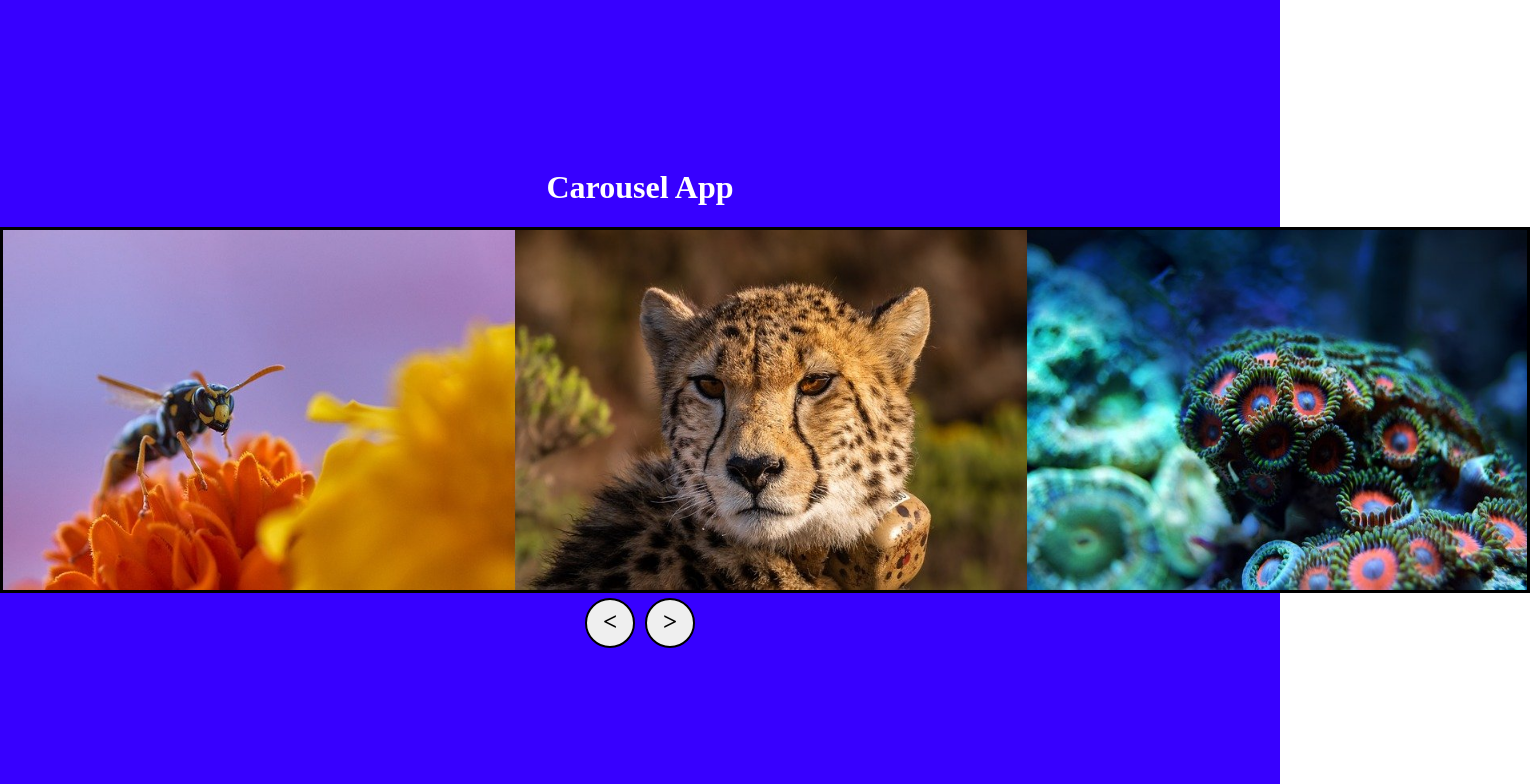
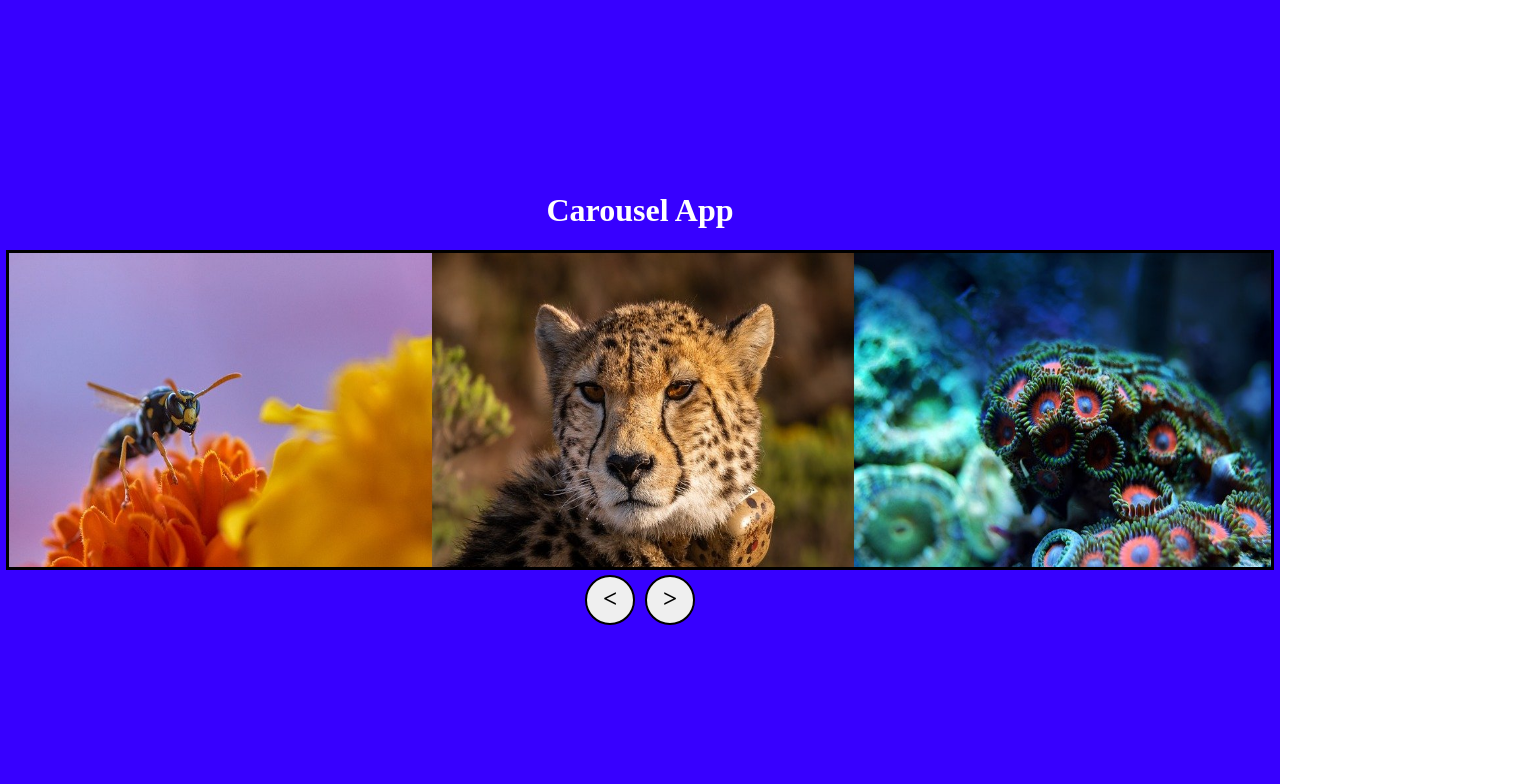
Before and after one commit to zhenyamarinovich/carousel-app, a React app: page / in a window 1280 px wide. Shown: the top 784 px of the page, 1530 px wide, since content can reach past the window. Built offline with nearby package versions, Linux system fonts and the light colour scheme.

Commit message:
feat: add infinite option

```diff
--- a/src/components/Carousel/Carousel.css
+++ b/src/components/Carousel/Carousel.css
@@ -1,50 +1,6 @@
-/* img {
-    width: 400px;
-    height: 270px;
-    padding: 10px;
-}
-
-.carousel-container {
-    display: flex;
-    flex-direction: column;
-    align-items: center;
-}
-
 .carousel {
-    width: 120px;
-    height: 270px;
-    margin-bottom: 10px;
-    overflow: hidden;
-    background-color:rgb(240, 240, 240);
-}
-
-.carousel-row {
-    width: 2400px;
-    height: 270px;
-    display: flex;
-    position: relative;
-    left: 0;
-    transition: all ease 0.7s;
-}
-
-.prev-image, .next-image{
-    width: 50px;
-    height: 50px;
-    margin: 5px;
-    border: 2px solid black;
-    border-radius: 50%;
-    font-size: 25px;
-    font-weight: 700;
-}
-
-.prev-image:hover, .next-image:hover{
-    cursor: pointer;
-    background-color: gray;
-} */
-
-.carousel {
-    width: 1530px;
-    height: 366px;
+    width: 99vw;
+    height: 25vw;
     border: 3px solid black;
     margin: 0 auto;
     position: relative;
@@ -52,8 +8,8 @@
 }
 
 .carousel-item {
-    width: 512px;
-    height: 360px;
+    width: 33vw;
+    height: 25vw;
     position:absolute;
     left:0;
     right: 0;
@@ -68,8 +24,14 @@
     border-radius: 50%;
     font-size: 25px;
     font-weight: 700;
+    user-select: none;
 }
 .prev-image:hover, .next-image:hover{
     cursor: pointer;
-    background-color: gray;
+    background-color: rgb(183, 2, 255);
 }
+
+.disable {
+    background-color: rgb(61, 2, 85);
+    pointer-events: none;
+}
--- a/src/components/Carousel/Carousel.js
+++ b/src/components/Carousel/Carousel.js
@@ -12,7 +12,6 @@ const Carousel = () => {
   const elements = [
     cheetahImage,
     coralImage,
-    geeseImage,
     geeseImage,
     hikingImage,
     orchidsImage,
@@ -32,42 +31,32 @@ const Carousel = () => {
     <img
       key={element.index}
       src={elements[element.index]}
-      style={{ left: `${element.offset * 512}px` }}
+      style={{ left: `${element.offset * 33}vw` }}
       alt={`${elements[element.index]}`}
       className="carousel-item"
     />
   ));
 
-  const next = () => {
+
+  const next = (e) => {
+    e.target.classList.toggle("disable");
     let mass = [...data];
     mass.forEach((element) => {
       element.offset -= 1;
     });
+    let index = mass[mass.length-1].index + 1;
+    if( index === 6) {
+      index = 0;
+    }
+    mass.push({ offset: mass[mass.length-1].offset+1, index: index});
     setElements(mass);
-    /*setElements([
-      { offset: currentOffset - 1, index: elements.length - 1 },
-      { offset: currentOffset, index: 0 },
-      { offset: currentOffset + 1, index: 1 },
-      { offset: currentOffset + 2, index: 2 },
-    ]); */
     setTimeout(() => {
-      let mass1 = [...data];
-      mass1.forEach((element) => {
-        if (index === 6) {
-          element.index = 0;
-        } else {
-          element.index += 1;
-        }
-      });
-      console.log(data);
-      setElements(mass1);
-      console.log(data);
-      /* setElements([
-        { offset: currentOffset, index: 0 },
-        { offset: currentOffset + 1, index: 1 },
-        { offset: currentOffset + 2, index: 2 },
-        { offset: currentOffset + 3, index: 3 },
-      ]); */
+      setElements((elem) => {
+        let mass1 = elem.slice();
+        mass1.splice(0,1);
+        return mass1;
+      })
+      e.target.classList.toggle("disable");
     }, 1000);
   };
 
@@ -75,55 +64,15 @@ const Carousel = () => {
     <>
       <div className="carousel">{images}</div>
       <div className="button-container">
-        <button type="button" className="prev-image" onClick={next}>
+        <button type="button" className="prev-image" onClick={(e) =>next(e)}>
           &lt;
         </button>
-        <button type="button" className="next-image" onClick={next}>
+        <button type="button" className="next-image" onClick={(e) => next(e)}>
           &gt;
         </button>
       </div>
     </>
   );
-
-  /* const [position, setPosition] = useState(10);
-
-  const nextImage = () => {
-    if (position === -1190) {
-      setPosition(10);
-    } else {
-      setPosition((p) => p - 400);
-    }
-  };
-  const prevImage = () => {
-    if (position === 10) {
-      setPosition(-1190);
-    } else {
-      setPosition((p) => p + 400);
-    }
-  };
-
-  return (
-    <div className="carousel-container">
-      <div className="carousel">
-        <div className="carousel-row" style={{ left: `${position}px` }}>
-          <img src={cheetahImage} alt="cheetah" />
-          <img src={coralImage} alt="coral" />
-          <img src={geeseImage} alt="geese" />
-          <img src={hikingImage} alt="hiking" />
-          <img src={orchidsImage} alt="orchids" />
-          <img src={waspImage} alt="wasp" />
-        </div>
-      </div>
-      <div className="button-container">
-        <button type="button" className="prev-image" onClick={prevImage}>
-          &lt;
-        </button>
-        <button type="button" className="next-image" onClick={nextImage}>
-          &gt;
-        </button>
-      </div>
-    </div>
-  ); */
 };
 
 export default Carousel;
```
